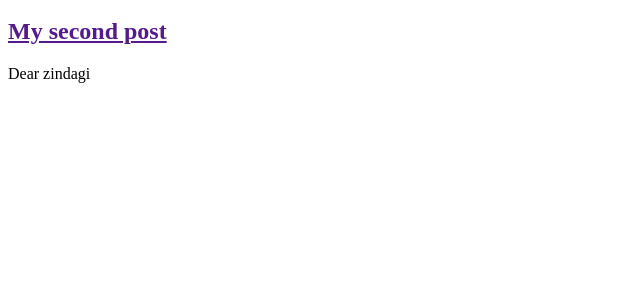
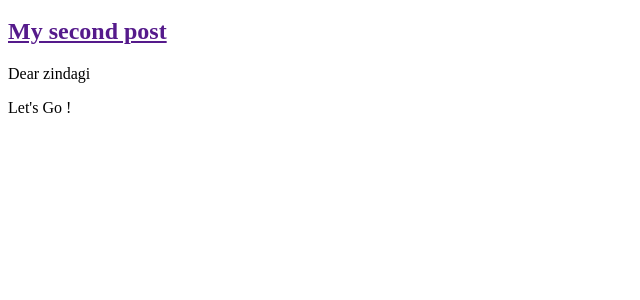
Before and after one commit to pranks1/-my-first-blog-, a Django app: page / in a window 1280 px wide. Shown: the part 205-505 px from the top of the page, without its empty margins (0-640 px from the left). Run offline with Django 3.2, Linux system fonts and the light colour scheme.

Commit message:
changes from pk

```diff
--- a/blog/templates/blog/post_list.html
+++ b/blog/templates/blog/post_list.html
@@ -17,6 +17,7 @@
 			<p>published: 25.11.2016, 3:45</p>
 			<h2><a href="">My second post</a></h2>
 			<p>Dear zindagi</p>
+			<p> Let's Go ! </p>
 		</div>
 	</body>
 </html>
```
